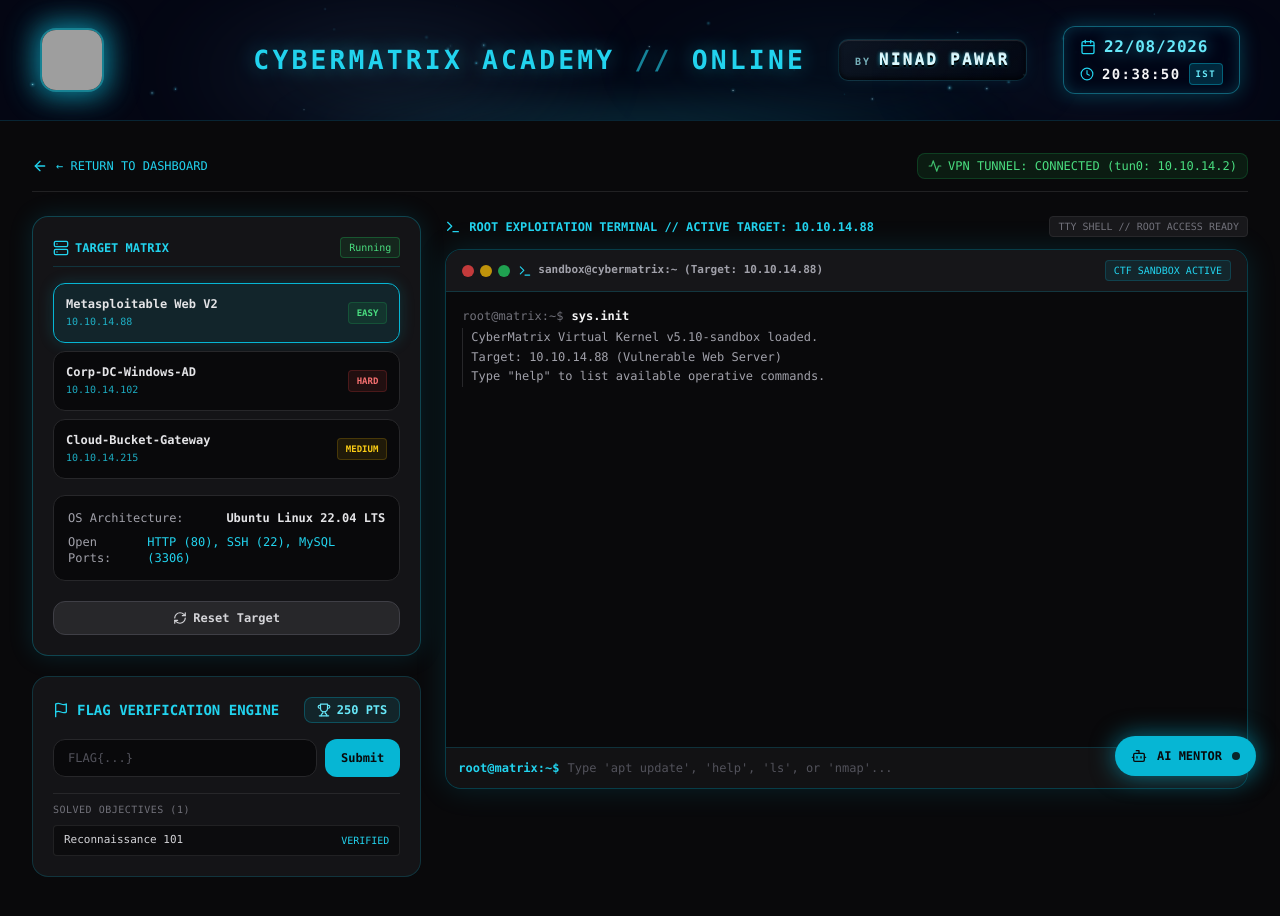
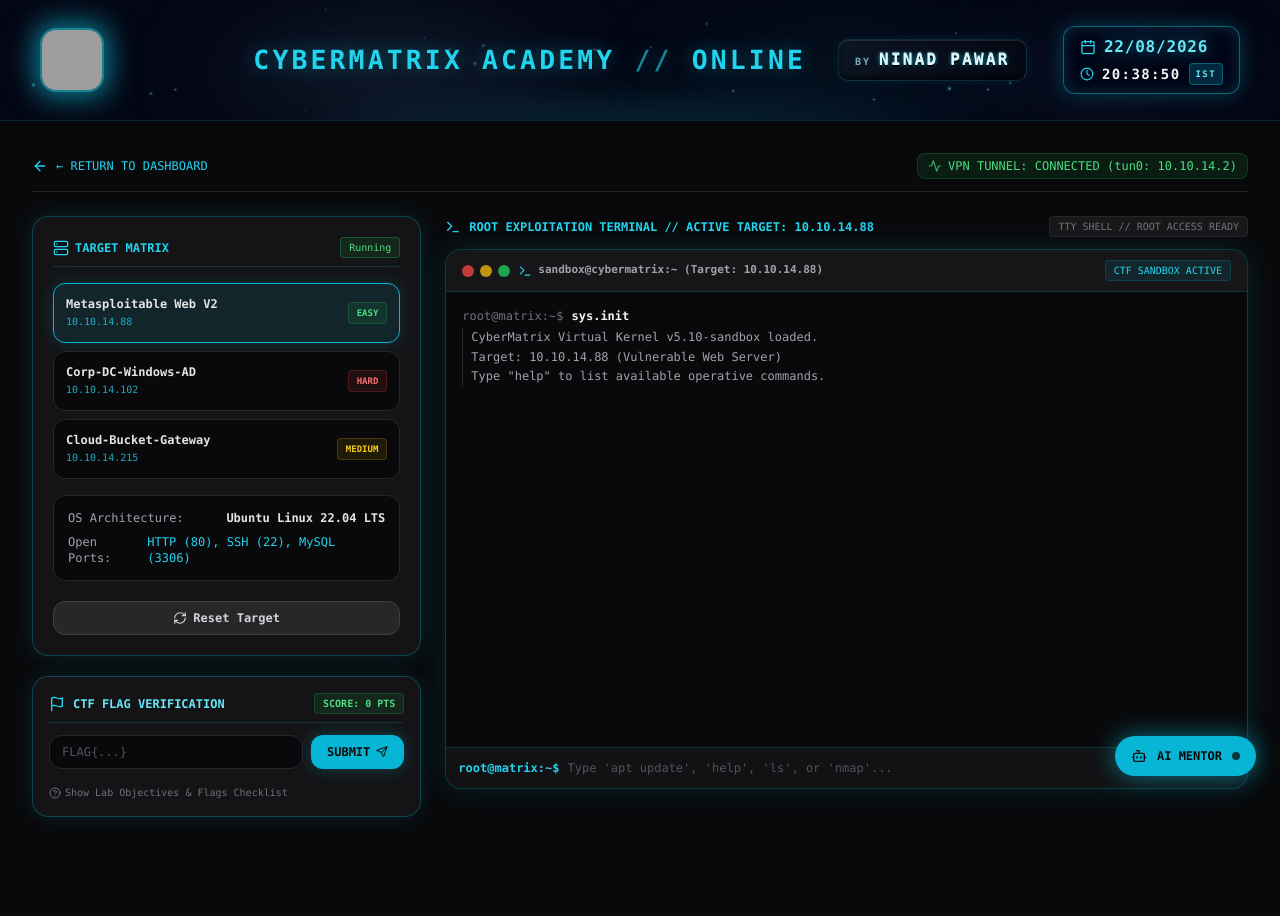
Before and after one commit to ninadcyber88-max/cybermatrix-academy, a Next.js app: page /arena in a window 1280 px wide. Shown: the top 916 px of the page. Built offline with nearby package versions, Linux system fonts and the light colour scheme; grey boxes are pictures that could not be loaded.

Commit message:
feat: implement live CTF challenge engine with reactive scoring and real-time leaderboard sorting

```diff
--- a/app/layout.tsx
+++ b/app/layout.tsx
@@ -1,19 +1,28 @@
 import type { Metadata } from "next";
+import { Inter, JetBrains_Mono } from "next/font/google";
 import "./globals.css";
+import { CTFProvider } from "@/context/CTFContext";
+
+const inter = Inter({ subsets: ["latin"], variable: "--font-inter" });
+const jetbrainsMono = JetBrains_Mono({ subsets: ["latin"], variable: "--font-mono" });
 
 export const metadata: Metadata = {
-  title: "CyberMatrix Academy",
-  description: "Next-Gen Cybersecurity Platform",
+  title: "CyberMatrix Academy // Tactical Cybersecurity",
+  description: "Next-Gen Cyber Security & DFIR Practical Lab Arena by Ninad Pawar",
 };
 
 export default function RootLayout({
   children,
-}: {
+}: Readonly<{
   children: React.ReactNode;
-}) {
+}>) {
   return (
-    <html lang="en">
-      <body className="bg-zinc-950 text-zinc-100 antialiased">{children}</body>
+    <html lang="en" className="dark">
+      <body className={`${inter.variable} ${jetbrainsMono.variable} bg-zinc-950 font-mono text-zinc-100 antialiased`}>
+        <CTFProvider>
+          {children}
+        </CTFProvider>
+      </body>
     </html>
   );
 }
--- a/components/CTFFlagSubmit.tsx
+++ b/components/CTFFlagSubmit.tsx
@@ -1,93 +1,106 @@
 'use client';
 
 import { useState } from 'react';
-import { Flag, CheckCircle2, AlertCircle, Trophy } from 'lucide-react';
+import { Flag, Send, CheckCircle2, AlertTriangle, HelpCircle } from 'lucide-react';
+import { useCTF } from '@/context/CTFContext';
 
 export function CTFFlagSubmit() {
   const [flagInput, setFlagInput] = useState('');
-  const [status, setStatus] = useState<'idle' | 'success' | 'error'>('idle');
-  const [score, setScore] = useState(250);
-  const [solvedChallenges, setSolvedChallenges] = useState<string[]>(['Reconnaissance 101']);
+  const [status, setStatus] = useState<{ msg: string; type: 'idle' | 'success' | 'error' }>({
+    msg: '',
+    type: 'idle',
+  });
+  const [showHints, setShowHints] = useState(false);
 
-  const validFlags: Record<string, { challenge: string; points: number }> = {
-    'FLAG{NINAD_PAWAR_CYBERMATRIX_ROOT_ACCESS}': { challenge: 'Root Privilege Escalation', points: 500 },
-    'NINAD_PAWAR_CYBERMATRIX_ROOT_ACCESS': { challenge: 'Root Privilege Escalation', points: 500 },
-    '{NINAD_PAWAR_CYBERMATRIX_ROOT_ACCESS}': { challenge: 'Root Privilege Escalation', points: 500 },
-    'FLAG{CYBER_MATRIX_SQLI_PWNED_2026}': { challenge: 'SQL Injection Database Dump', points: 300 },
-    'CYBER_MATRIX_SQLI_PWNED_2026': { challenge: 'SQL Injection Database Dump', points: 300 },
-  };
+  const { score, challenges, submitFlag } = useCTF();
 
   const handleSubmit = (e: React.FormEvent) => {
     e.preventDefault();
-    const cleanFlag = flagInput.trim();
+    if (!flagInput.trim()) return;
 
-    if (validFlags[cleanFlag] && !solvedChallenges.includes(validFlags[cleanFlag].challenge)) {
-      const reward = validFlags[cleanFlag];
-      setStatus('success');
-      setScore((prev) => prev + reward.points);
-      setSolvedChallenges((prev) => [...prev, reward.challenge]);
+    const res = submitFlag(flagInput);
+    if (res.success) {
+      setStatus({ msg: res.message, type: 'success' });
       setFlagInput('');
     } else {
-      setStatus('error');
+      setStatus({ msg: res.message, type: 'error' });
     }
+
+    setTimeout(() => {
+      setStatus({ msg: '', type: 'idle' });
+    }, 4000);
   };
 
   return (
-    <div className="p-5 rounded-2xl bg-zinc-900/80 border border-cyan-500/20 backdrop-blur-md space-y-4 font-mono">
-      <div className="flex items-center justify-between">
-        <h3 className="text-sm font-bold text-cyan-400 flex items-center space-x-2">
-          <Flag className="w-4 h-4" />
-          <span>FLAG VERIFICATION ENGINE</span>
-        </h3>
-        <div className="flex items-center space-x-1.5 px-3 py-1 rounded-lg bg-cyan-500/10 border border-cyan-500/30 text-cyan-300 text-xs font-bold">
-          <Trophy className="w-3.5 h-3.5" />
-          <span>{score} PTS</span>
+    <div className="p-4 rounded-2xl bg-zinc-900/80 border border-cyan-500/30 backdrop-blur-md font-mono space-y-3 shadow-[0_0_20px_rgba(6,182,212,0.15)]">
+      <div className="flex items-center justify-between border-b border-cyan-500/20 pb-2">
+        <div className="flex items-center space-x-2">
+          <Flag className="w-4 h-4 text-cyan-400" />
+          <span className="text-xs font-bold text-cyan-300">CTF FLAG VERIFICATION</span>
         </div>
+        <span className="text-[10px] text-green-400 font-bold bg-green-500/10 px-2 py-0.5 rounded border border-green-500/20">
+          SCORE: {score} PTS
+        </span>
       </div>
 
       <form onSubmit={handleSubmit} className="flex gap-2">
         <input
           type="text"
           value={flagInput}
-          onChange={(e) => {
-            setFlagInput(e.target.value);
-            setStatus('idle');
-          }}
+          onChange={(e) => setFlagInput(e.target.value)}
           placeholder="FLAG{...}"
-          className="flex-1 px-3.5 py-2.5 rounded-xl bg-zinc-950 border border-zinc-800 text-xs text-zinc-100 placeholder-zinc-600 focus:outline-none focus:border-cyan-500 transition"
+          className="flex-1 px-3 py-2 rounded-xl bg-zinc-950 border border-zinc-800 text-xs text-cyan-300 placeholder-zinc-600 focus:outline-none focus:border-cyan-400 transition"
         />
         <button
           type="submit"
-          className="px-4 py-2.5 rounded-xl bg-cyan-500 text-zinc-950 font-bold text-xs hover:bg-cyan-400 transition cursor-pointer"
+          className="px-4 py-2 rounded-xl bg-cyan-500 text-zinc-950 font-bold text-xs hover:bg-cyan-400 transition flex items-center space-x-1.5 shadow-[0_0_15px_rgba(6,182,212,0.3)] cursor-pointer"
         >
-          Submit
+          <span>SUBMIT</span>
+          <Send className="w-3 h-3" />
         </button>
       </form>
 
-      {status === 'success' && (
-        <div className="flex items-center space-x-2 text-[11px] text-green-400 bg-green-500/10 border border-green-500/30 p-2.5 rounded-lg">
-          <CheckCircle2 className="w-4 h-4 flex-shrink-0" />
-          <span>Flag Captured! +500 PTS added to your operative profile.</span>
+      {status.msg && (
+        <div
+          className={`p-2.5 rounded-xl text-xs flex items-center space-x-2 ${
+            status.type === 'success'
+              ? 'bg-green-500/10 border border-green-500/30 text-green-400'
+              : 'bg-red-500/10 border border-red-500/30 text-red-400'
+          }`}
+        >
+          {status.type === 'success' ? <CheckCircle2 className="w-4 h-4 shrink-0" /> : <AlertTriangle className="w-4 h-4 shrink-0" />}
+          <span>{status.msg}</span>
         </div>
       )}
 
-      {status === 'error' && (
-        <div className="flex items-center space-x-2 text-[11px] text-red-400 bg-red-500/10 border border-red-500/30 p-2.5 rounded-lg">
-          <AlertCircle className="w-4 h-4 flex-shrink-0" />
-          <span>Invalid or already claimed flag token. Try enumerating the sandbox.</span>
-        </div>
-      )}
+      {/* Active Objectives Checklist */}
+      <div className="pt-1">
+        <button
+          onClick={() => setShowHints(!showHints)}
+          className="text-[10px] text-zinc-500 hover:text-cyan-400 flex items-center gap-1 transition"
+        >
+          <HelpCircle className="w-3 h-3" />
+          <span>{showHints ? 'Hide Lab Targets' : 'Show Lab Objectives & Flags Checklist'}</span>
+        </button>
 
-      <div className="pt-2 border-t border-zinc-800">
-        <p className="text-[10px] text-zinc-500 uppercase tracking-wider mb-2">Solved Objectives ({solvedChallenges.length})</p>
-        <div className="space-y-1.5">
-          {solvedChallenges.map((item, idx) => (
-            <div key={idx} className="text-[11px] text-zinc-300 flex items-center justify-between bg-zinc-950/60 px-2.5 py-1.5 rounded border border-zinc-800/80">
-              <span>{item}</span>
-              <span className="text-cyan-400 text-[10px]">VERIFIED</span>
-            </div>
-          ))}
-        </div>
+        {showHints && (
+          <div className="space-y-1.5 mt-2 pt-2 border-t border-zinc-800/80">
+            {challenges.map((c) => (
+              <div
+                key={c.id}
+                className={`p-2 rounded-lg text-[10px] flex items-center justify-between border ${
+                  c.solved ? 'bg-green-500/10 border-green-500/30 text-green-300' : 'bg-zinc-950 border-zinc-800 text-zinc-400'
+                }`}
+              >
+                <div>
+                  <span className="font-bold">{c.title}</span>
+                  <span className="text-zinc-500 ml-1.5">({c.category})</span>
+                </div>
+                <span className="font-bold">{c.solved ? 'CLEARED' : `+${c.points} PTS`}</span>
+              </div>
+            ))}
+          </div>
+        )}
       </div>
     </div>
   );
--- a/components/Leaderboard.tsx
+++ b/components/Leaderboard.tsx
@@ -1,30 +1,14 @@
 'use client';
 
 import { useState } from 'react';
-import { Trophy, ChevronDown, ChevronUp, Flame, Shield } from 'lucide-react';
-
-interface Operative {
-  rank: number;
-  name: string;
-  handle: string;
-  badge: string;
-  streak: number;
-  points: number;
-}
-
-const RANKINGS: Operative[] = [
-  { rank: 1, name: 'Ninad Pawar', handle: '@root_ninad', badge: 'ELITE RED TEAM', streak: 7, points: 750 },
-  { rank: 2, name: 'ViperX', handle: '@zero_day_viper', badge: 'EXPLOIT DEV', streak: 4, points: 550 },
-  { rank: 3, name: 'ShadowByte', handle: '@byte_walker', badge: 'BUG HUNTER', streak: 2, points: 400 },
-  { rank: 4, name: 'CipherGhost', handle: '@cipher_g', badge: 'DFIR LEAD', streak: 5, points: 380 },
-  { rank: 5, name: 'NullPointer', handle: '@null_sec', badge: 'CLOUD AUDIT', streak: 1, points: 290 },
-];
+import { Trophy, ChevronDown, ChevronUp, Flame } from 'lucide-react';
+import { useCTF } from '@/context/CTFContext';
 
 export function Leaderboard() {
   const [isExpanded, setIsExpanded] = useState(false);
+  const { leaderboard } = useCTF();
 
-  // Default showing top 2 when minimized, full list when expanded
-  const displayList = isExpanded ? RANKINGS : RANKINGS.slice(0, 2);
+  const displayList = isExpanded ? leaderboard : leaderboard.slice(0, 3);
 
   return (
     <div className="p-3.5 rounded-2xl bg-zinc-900/80 border border-cyan-500/20 backdrop-blur-md font-mono shadow-[0_0_20px_rgba(0,0,0,0.3)] transition-all">
@@ -32,13 +16,12 @@ export function Leaderboard() {
       <div className="flex items-center justify-between border-b border-cyan-500/20 pb-2">
         <div className="flex items-center space-x-2">
           <Trophy className="w-4 h-4 text-yellow-400" />
-          <span className="text-xs font-bold text-cyan-400">OPERATIVE RANKINGS</span>
+          <span className="text-xs font-bold text-cyan-400">DYNAMIC OPERATIVE RANKINGS</span>
           <span className="text-[9px] text-zinc-500 bg-zinc-950 px-2 py-0.5 rounded border border-zinc-800">
-            SEASON 2026
+            SEASON 2026 LIVE
           </span>
         </div>
 
-        {/* Toggle Minimize/Expand Button */}
         <button
           onClick={() => setIsExpanded(!isExpanded)}
           className="flex items-center space-x-1 text-[10px] text-cyan-400/80 hover:text-cyan-300 px-2 py-1 rounded-lg bg-cyan-500/10 border border-cyan-500/20 transition cursor-pointer"
@@ -48,12 +31,16 @@ export function Leaderboard() {
         </button>
       </div>
 
-      {/* Roster List */}
+      {/* Dynamic List */}
       <div className="space-y-2 mt-2.5">
         {displayList.map((op) => (
           <div
-            key={op.rank}
-            className="flex items-center justify-between p-2 rounded-xl bg-zinc-950/80 border border-zinc-800/80 hover:border-cyan-500/30 transition text-xs"
+            key={op.handle}
+            className={`flex items-center justify-between p-2 rounded-xl border text-xs transition ${
+              op.handle === '@root_ninad'
+                ? 'bg-cyan-950/40 border-cyan-500/50 shadow-[0_0_12px_rgba(6,182,212,0.2)]'
+                : 'bg-zinc-950/80 border-zinc-800/80'
+            }`}
           >
             <div className="flex items-center space-x-2.5">
               <span
--- /dev/null
+++ b/context/CTFContext.tsx
@@ -0,0 +1,143 @@
+'use client';
+
+import React, { createContext, useContext, useState, useEffect } from 'react';
+
+export interface Challenge {
+  id: string;
+  title: string;
+  category: string;
+  points: number;
+  flag: string;
+  solved: boolean;
+  hint: string;
+}
+
+export interface LeaderboardUser {
+  rank: number;
+  name: string;
+  handle: string;
+  badge: string;
+  streak: number;
+  points: number;
+}
+
+interface CTFContextType {
+  score: number;
+  streak: number;
+  challenges: Challenge[];
+  leaderboard: LeaderboardUser[];
+  submitFlag: (flagInput: string) => { success: boolean; message: string; pts?: number };
+}
+
+const INITIAL_CHALLENGES: Challenge[] = [
+  {
+    id: 'c1',
+    title: 'SQLi Boolean Extraction',
+    category: 'Web Security',
+    points: 150,
+    flag: 'FLAG{SQLI_AUTH_BYPASS_2026}',
+    solved: false,
+    hint: 'Try injecting standard boolean conditions like `OR 1=1` into the query input.',
+  },
+  {
+    id: 'c2',
+    title: 'SUID Privilege Escalation',
+    category: 'Linux PrivEsc',
+    points: 250,
+    flag: 'FLAG{NINAD_PAWAR_ROOT}',
+    solved: false,
+    hint: 'Inspect binaries with SUID bit enabled using `find / -perm -u=s`.',
+  },
+  {
+    id: 'c3',
+    title: 'Volatility 3 Process Infiltration',
+    category: 'Forensics',
+    points: 200,
+    flag: 'FLAG{VOLATILITY_INJECTED_DLL}',
+    solved: false,
+    hint: 'Use `windows.malfind` to scan unmapped memory pages.',
+  },
+  {
+    id: 'c4',
+    title: 'AWS IMDSv1 SSRF Extraction',
+    category: 'Cloud DevSecOps',
+    points: 300,
+    flag: 'FLAG{AWS_IAM_ROLE_EXPLOITED}',
+    solved: false,
+    hint: 'Query the internal metadata IP 169.254.169.254.',
+  },
+];
+
+const INITIAL_LEADERBOARD: LeaderboardUser[] = [
+  { rank: 1, name: 'Ninad Pawar (You)', handle: '@root_ninad', badge: 'ELITE RED TEAM', streak: 7, points: 0 },
+  { rank: 2, name: 'ViperX', handle: '@zero_day_viper', badge: 'EXPLOIT DEV', streak: 4, points: 550 },
+  { rank: 3, name: 'ShadowByte', handle: '@byte_walker', badge: 'BUG HUNTER', streak: 2, points: 400 },
+  { rank: 4, name: 'CipherGhost', handle: '@cipher_g', badge: 'DFIR LEAD', streak: 5, points: 380 },
+  { rank: 5, name: 'NullPointer', handle: '@null_sec', badge: 'CLOUD AUDIT', streak: 1, points: 290 },
+];
+
+const CTFContext = createContext<CTFContextType | undefined>(undefined);
+
+export function CTFProvider({ children }: { children: React.ReactNode }) {
+  const [score, setScore] = useState<number>(0);
+  const [streak] = useState<number>(7);
+  const [challenges, setChallenges] = useState<Challenge[]>(INITIAL_CHALLENGES);
+  const [leaderboard, setLeaderboard] = useState<LeaderboardUser[]>(INITIAL_LEADERBOARD);
+
+  // Load from LocalStorage if available
+  useEffect(() => {
+    const savedScore = localStorage.getItem('cmx_ctf_score');
+    const savedChallenges = localStorage.getItem('cmx_ctf_challenges');
+    if (savedScore) setScore(parseInt(savedScore, 10));
+    if (savedChallenges) setChallenges(JSON.parse(savedChallenges));
+  }, []);
+
+  // Recalculate leaderboard positions dynamically
+  useEffect(() => {
+    setLeaderboard((prev) => {
+      const updated = prev.map((u) => (u.handle === '@root_ninad' ? { ...u, points: score } : u));
+      return updated.sort((a, b) => b.points - a.points).map((u, idx) => ({ ...u, rank: idx + 1 }));
+    });
+  }, [score]);
+
+  const submitFlag = (flagInput: string) => {
+    const cleanFlag = flagInput.trim();
+    const matched = challenges.find((c) => c.flag.toLowerCase() === cleanFlag.toLowerCase());
+
+    if (!matched) {
+      return { success: false, message: 'INCORRECT FLAG // ACCESS DENIED' };
+    }
+
+    if (matched.solved) {
+      return { success: false, message: 'FLAG ALREADY CAPTURED PREVIOUSLY' };
+    }
+
+    // Mark as solved
+    const updatedChallenges = challenges.map((c) => (c.id === matched.id ? { ...c, solved: true } : c));
+    const newScore = score + matched.points;
+
+    setChallenges(updatedChallenges);
+    setScore(newScore);
+
+    localStorage.setItem('cmx_ctf_challenges', JSON.stringify(updatedChallenges));
+    localStorage.setItem('cmx_ctf_score', newScore.toString());
+
+    return {
+      success: true,
+      message: `FLAG VERIFIED! +${matched.points} PTS AWARDED TO OPERATIVE`,
+      pts: matched.points,
+    };
+  };
+
+  return (
+    <CTFContext.Provider value={{ score, streak, challenges, leaderboard, submitFlag }}>
+      {children}
+    </CTFContext.Provider>
+  );
+}
+
+export function useCTF() {
+  const context = useContext(CTFContext);
+  if (!context) throw new Error('useCTF must be used within a CTFProvider');
+  return context;
+}
```
